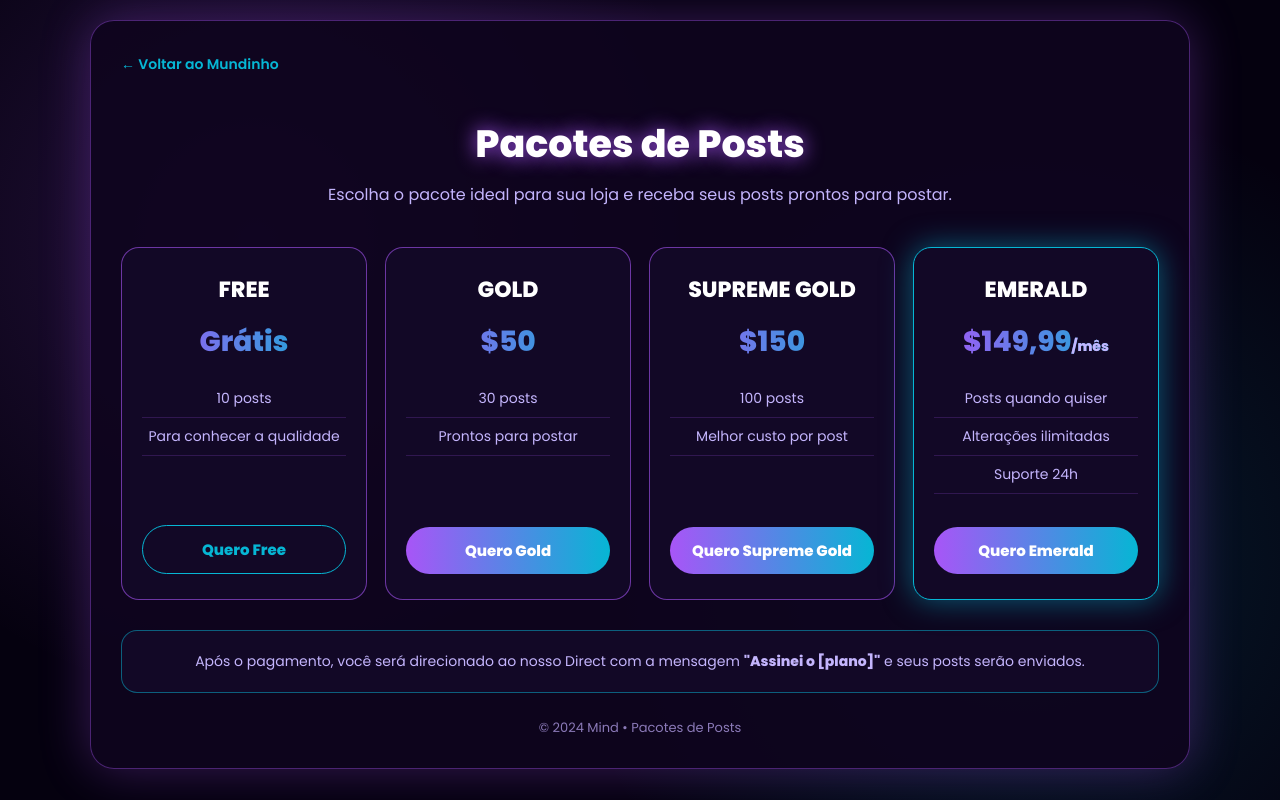
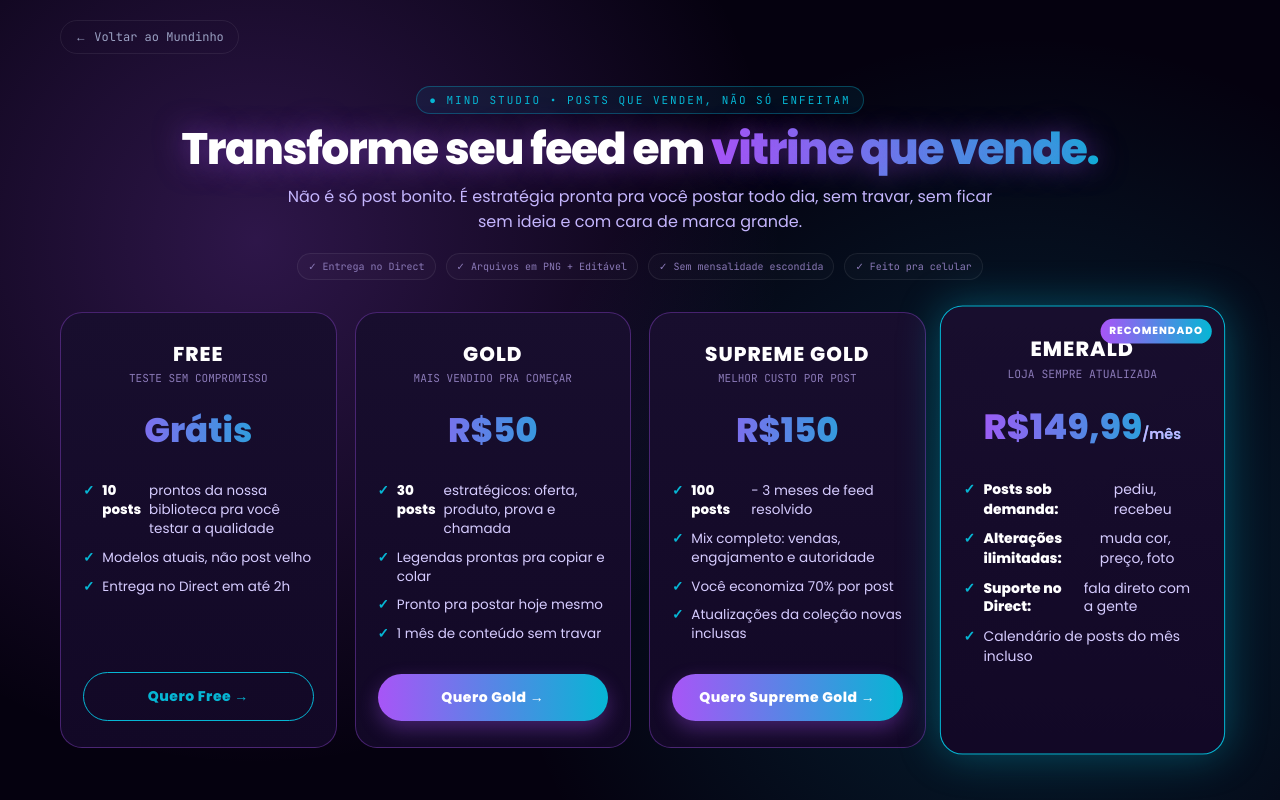
Before and after one commit to renanzinhopinheirocria-afk/mindsite, a plain HTML site: page pacotes.html in a window 1280 px wide. Drawn offline with Linux system fonts and the light colour scheme.

Commit message:
atualizei

```diff
--- a/pacotes.html
+++ b/pacotes.html
@@ -3,31 +3,58 @@
 <head>
 <meta charset="UTF-8">
 <meta name="viewport" content="width=device-width, initial-scale=1.0">
-<title>Pacotes de Posts - Mind</title>
+<title>Pacotes de Posts - Mind | Posts que Vendem</title>
 <style>
-  @import url('https://fonts.googleapis.com/css2?family=Poppins:wght@400;600;800&display=swap');
+  @import url('https://fonts.googleapis.com/css2?family=Poppins:wght@400;600;800&family=JetBrains+Mono:wght@400;700&display=swap');
     * { margin:0; padding:0; box-sizing:border-box; font-family:'Poppins', sans-serif; }
-  body { background:#05010f; color:white; min-height:100vh; padding:20px; background-image: radial-gradient(circle at 20% 30%, rgba(168,85,247,0.2) 0%, transparent 40%), radial-gradient(circle at 80% 70%, rgba(6,182,212,0.15) 0%, transparent 40%); }
-  .container { max-width:1100px; margin:0 auto; background:rgba(15,5,30,0.9); border:1px solid rgba(168,85,247,0.4); border-radius:24px; padding:30px; box-shadow:0 0 50px rgba(168,85,247,0.3); }
-  .voltar { display:inline-block; margin-bottom:20px; color:#06b6d4; text-decoration:none; font-weight:600; font-size:14px; }
-  .hero { text-align:center; margin:20px 0 40px 0; }
-  .hero h1 { font-size:38px; font-weight:800; text-shadow:0 0 20px #a855f7; margin-bottom:10px; }
-  .hero p { color:#c4b5fd; font-size:16px; max-width:700px; margin:0 auto; }
-  .grid { display:grid; grid-template-columns:repeat(4, 1fr); gap:18px; }
-  .card { background:#120826; border:1.5px solid rgba(168,85,247,0.6); border-radius:18px; padding:25px 20px; text-align:center; display:flex; flex-direction:column; transition:0.3s; }
-  .card:hover { transform:translateY(-5px); box-shadow:0 0 25px rgba(168,85,247,0.5); border-color:#06b6d4; }
-  .card.destacado { border-color:#06b6d4; box-shadow:0 0 30px rgba(6,182,212,0.5); }
-  .card h3 { font-size:22px; margin-bottom:5px; }
-  .preco { font-size:28px; font-weight:800; margin:10px 0; background:linear-gradient(90deg, #a855f7, #06b6d4); -webkit-background-clip:text; -webkit-text-fill-color:transparent; }
-  .preco small { font-size:14px; -webkit-text-fill-color:#c4b5fd; }
-  .card ul { list-style:none; margin:15px 0 25px 0; flex:1; }
-  .card li { color:#c4b5fd; font-size:14px; margin-bottom:8px; border-bottom:1px solid rgba(168,85,247,0.2); padding-bottom:8px; }
-  .btn { display:block; background:linear-gradient(90deg, #a855f7, #06b6d4); color:white; padding:12px; border-radius:30px; text-decoration:none; font-weight:800; font-size:15px; }
-  .btn.free { background:#120826; border:1.5px solid #06b6d4; color:#06b6d4; }
-  .info { margin-top:30px; background:#120826; border:1px solid rgba(6,182,212,0.5); border-radius:16px; padding:20px; text-align:center; color:#c4b5fd; font-size:14px; }
-  footer { text-align:center; margin-top:25px; color:#8b7ab8; font-size:13px; }
-  @media(max-width:900px){ .grid{grid-template-columns:1fr 1fr;} }
-  @media(max-width:550px){ .grid{grid-template-columns:1fr;} .hero h1{font-size:28px;} }
+  body { background:#05010f; color:white; min-height:100vh; padding:20px; background-image: radial-gradient(circle at 20% 30%, rgba(168,85,247,0.25) 0%, transparent 45%), radial-gradient(circle at 80% 70%, rgba(6,182,212,0.18) 0%, transparent 45%); }
+  .container { max-width:1160px; margin:0 auto; }
+  .voltar { display:inline-flex; align-items:center; gap:6px; margin-bottom:22px; color:#9aa0c2; text-decoration:none; font-family:'JetBrains Mono'; font-size:12px; border:1px solid #ffffff12; padding:8px 14px; border-radius:99px; transition:.2s }
+  .voltar:hover{color:#fff; border-color:#a855f7}
+  .hero { text-align:center; margin:10px 0 32px 0; }
+  .badge { display:inline-block; font-family:'JetBrains Mono'; font-size:11px; letter-spacing:2px; color:#06b6d4; border:1px solid #06b6d455; background:#06b6d414; padding:6px 12px; border-radius:99px; margin-bottom:14px }
+  .hero h1 { font-size:clamp(28px,5vw,44px); font-weight:800; line-height:.95; letter-spacing:-.03em; text-shadow:0 0 30px #a855f788; }
+  .hero h1 span{background:linear-gradient(90deg,#a855f7,#06b6d4); -webkit-background-clip:text; -webkit-text-fill-color:transparent}
+  .hero p { color:#c4b5fd; font-size:16px; max-width:720px; margin:14px auto 0; line-height:1.6 }
+  .trust { display:flex; gap:10px; justify-content:center; flex-wrap:wrap; margin-top:18px }
+  .trust span{font-family:'JetBrains Mono'; font-size:10px; color:#8b7ab8; border:1px solid #ffffff12; padding:6px 10px; border-radius:99px; background:rgba(255,255,255,.02)}
+
+  .grid { display:grid; grid-template-columns:repeat(4, 1fr); gap:18px; margin-top:10px}
+  .card { background:linear-gradient(180deg,#180e2e,#120826); border:1.5px solid rgba(168,85,247,0.35); border-radius:22px; padding:26px 22px; text-align:center; display:flex; flex-direction:column; transition:.35s cubic-bezier(.16,1,.3,1); position:relative; overflow:hidden }
+  .card::before{content:''; position:absolute; top:0; left:0; right:0; height:1px; background:linear-gradient(90deg,transparent,#a855f7,transparent); opacity:0; transition:.3s}
+  .card:hover { transform:translateY(-6px); box-shadow:0 20px 50px #0008, 0 0 30px rgba(168,85,247,0.35); border-color:#a855f7 }
+  .card:hover::before{opacity:1}
+  .card.destacado { border-color:#06b6d4; box-shadow:0 0 40px rgba(6,182,212,0.35); transform:scale(1.03) }
+  .card.destacado .tagTop{position:absolute; top:12px; right:12px; background:linear-gradient(90deg,#a855f7,#06b6d4); font-size:10px; font-weight:800; padding:4px 8px; border-radius:99px; letter-spacing:1px}
+  .card h3 { font-size:20px; letter-spacing:1px; margin-bottom:2px; }
+  .card .para{font-size:11px; font-family:'JetBrains Mono'; color:#8b7ab8; margin-bottom:8px}
+  .preco { font-size:34px; font-weight:800; margin:12px 0; background:linear-gradient(90deg, #a855f7, #06b6d4); -webkit-background-clip:text; -webkit-text-fill-color:transparent; }
+  .preco small { font-size:14px; -webkit-text-fill-color:#c4b5fd; font-weight:600 }
+  .card ul { list-style:none; margin:14px 0 20px 0; flex:1; text-align:left }
+  .card li { color:#d6ccff; font-size:13.5px; margin-bottom:10px; display:flex; gap:8px; line-height:1.4 }
+  .card li b{color:#fff}
+  .card li::before{content:'✓'; color:#06b6d4; font-weight:800; flex-shrink:0}
+  .btn { display:block; background:linear-gradient(90deg, #a855f7, #06b6d4); color:white; padding:13px; border-radius:99px; text-decoration:none; font-weight:800; font-size:14px; letter-spacing:.5px; transition:.25s; box-shadow:0 8px 20px #a855f755 }
+  .btn:hover{transform:translateY(-2px); box-shadow:0 12px 30px #a855f788}
+  .btn.free { background:transparent; border:1.5px solid #06b6d4; color:#06b6d4; box-shadow:none }
+  .btn.free:hover{background:#06b6d414}
+
+  .beneficios{display:grid; grid-template-columns:repeat(3,1fr); gap:14px; margin-top:34px}
+  .ben{background:rgba(255,255,255,.03); border:1px solid #ffffff10; border-radius:16px; padding:18px; display:flex; gap:12px}
+  .ben i{width:36px; height:36px; background:#a855f722; border:1px solid #a855f744; border-radius:10px; display:grid; place-items:center; flex-shrink:0}
+  .ben h4{font-size:13px; margin-bottom:4px}
+  .ben p{font-size:12px; color:#9a8ab8; line-height:1.5}
+
+  .info { margin-top:28px; background:linear-gradient(145deg,#1a1035,#120826); border:1px solid rgba(6,182,212,0.35); border-radius:18px; padding:20px; text-align:center; color:#c4b5fd; font-size:13px; line-height:1.6; position:relative }
+  .info strong{color:#fff}
+  .faq{margin-top:22px; display:grid; grid-template-columns:1fr 1fr; gap:12px; text-align:left}
+  .faq div{background:rgba(0,0,0,.25); border:1px solid #ffffff0a; padding:14px; border-radius:12px}
+  .faq h5{font-size:12px; margin-bottom:6px; color:#fff}
+  .faq p{font-size:11.5px; color:#8b7ab8; line-height:1.5}
+
+  footer { text-align:center; margin-top:28px; color:#6a5a8a; font-family:'JetBrains Mono'; font-size:11px; letter-spacing:1px }
+  @media(max-width:900px){ .grid{grid-template-columns:1fr 1fr;} .beneficios{grid-template-columns:1fr} .faq{grid-template-columns:1fr} .card.destacado{transform:none} }
+  @media(max-width:550px){ .grid{grid-template-columns:1fr;} .hero h1{font-size:30px;} }
 </style>
 </head>
 <body>
@@ -35,58 +62,65 @@
   <a class="voltar" href="mundinho.html">← Voltar ao Mundinho</a>
 
   <div class="hero">
-    <h1>Pacotes de Posts</h1>
-    <p>Escolha o pacote ideal para sua loja e receba seus posts prontos para postar.</p>
+    <div class="badge">● MIND STUDIO • POSTS QUE VENDEM, NÃO SÓ ENFEITAM</div>
+    <h1>Transforme seu feed em <span>vitrine que vende.</span></h1>
+    <p>Não é só post bonito. É estratégia pronta pra você postar todo dia, sem travar, sem ficar sem ideia e com cara de marca grande.</p>
+    <div class="trust">
+      <span>✓ Entrega no Direct</span>
+      <span>✓ Arquivos em PNG + Editável</span>
+      <span>✓ Sem mensalidade escondida</span>
+      <span>✓ Feito pra celular</span>
+    </div>
   </div>
 
   <div class="grid">
     <div class="card">
       <h3>FREE</h3>
+      <div class="para">TESTE SEM COMPROMISSO</div>
       <div class="preco">Grátis</div>
       <ul>
-        <li>10 posts</li>
-        <li>Para conhecer a qualidade</li>
+        <li><b>10 posts</b> prontos da nossa biblioteca pra você testar a qualidade</li>
+        <li>Modelos atuais, não post velho</li>
+        <li>Entrega no Direct em até 2h</li>
       </ul>
-      <a class="btn free" href="https://instagram.com/Sitesmind" target="_blank">Quero Free</a>
+      <a class="btn free" href="https://ig.me/m/sitesmind?text=Quero%20meu%20Free%20de%2010%20posts" target="_blank">Quero Free →</a>
     </div>
 
     <div class="card">
       <h3>GOLD</h3>
-      <div class="preco">$50</div>
+      <div class="para">MAIS VENDIDO PRA COMEÇAR</div>
+      <div class="preco">R$50</div>
       <ul>
-        <li>30 posts</li>
-        <li>Prontos para postar</li>
+        <li><b>30 posts</b> estratégicos: oferta, produto, prova e chamada</li>
+        <li>Legendas prontas pra copiar e colar</li>
+        <li>Pronto pra postar hoje mesmo</li>
+        <li>1 mês de conteúdo sem travar</li>
       </ul>
-      <a class="btn" href="pagamento.html">Quero Gold</a>
+      <a class="btn" href="https://ig.me/m/sitesmind?text=Quero%20o%20Gold%20-%2030%20posts" target="_blank">Quero Gold →</a>
     </div>
 
     <div class="card">
       <h3>SUPREME GOLD</h3>
-      <div class="preco">$150</div>
+      <div class="para">MELHOR CUSTO POR POST</div>
+      <div class="preco">R$150</div>
       <ul>
-        <li>100 posts</li>
-        <li>Melhor custo por post</li>
+        <li><b>100 posts</b> - 3 meses de feed resolvido</li>
+        <li>Mix completo: vendas, engajamento e autoridade</li>
+        <li>Você economiza 70% por post</li>
+        <li>Atualizações da coleção novas inclusas</li>
       </ul>
-      <a class="btn" href="pagamento.html">Quero Supreme Gold</a>
+      <a class="btn" href="https://ig.me/m/sitesmind?text=Quero%20o%20Supreme%20Gold%20-%20100%20posts" target="_blank">Quero Supreme Gold →</a>
     </div>
 
     <div class="card destacado">
+      <div class="tagTop">RECOMENDADO</div>
       <h3>EMERALD</h3>
-      <div class="preco">$149,99<small>/mês</small></div>
+      <div class="para">LOJA SEMPRE ATUALIZADA</div>
+      <div class="preco">R$149,99<small>/mês</small></div>
       <ul>
-        <li>Posts quando quiser</li>
-        <li>Alterações ilimitadas</li>
-        <li>Suporte 24h</li>
+        <li><b>Posts sob demanda:</b> pediu, recebeu</li>
+        <li><b>Alterações ilimitadas:</b> muda cor, preço, foto</li>
+        <li><b>Suporte no Direct:</b> fala direto com a gente</li>
+        <li>Calendário de posts do mês incluso</li>
       </ul>
-      <a class="btn" href="pagamento.html">Quero Emerald</a>
-    </div>
-  </div>
-
-  <div class="info">
-    Após o pagamento, você será direcionado ao nosso Direct com a mensagem <strong>"Assinei o [plano]"</strong> e seus posts serão enviados.
-  </div>
-
-  <footer>© 2024 Mind • Pacotes de Posts</footer>
-</div>
-</body>
-</html>
+      <a class="btn" href="https://ig.me
```
